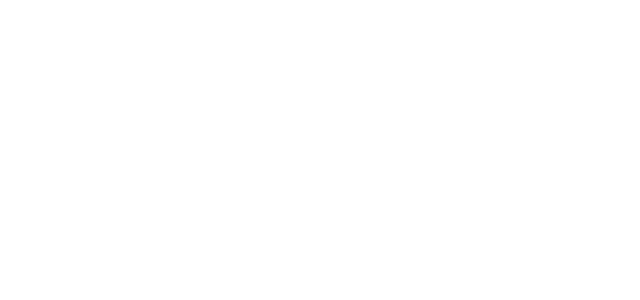
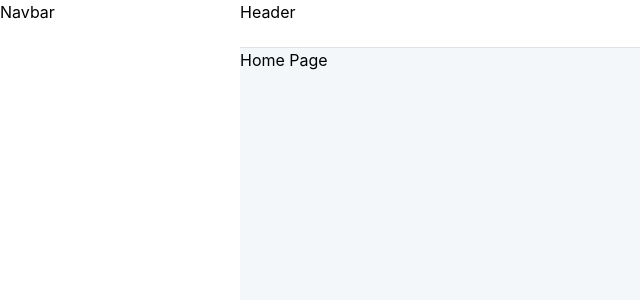
Before and after one commit to rebi13/inbox, a React (Vite) app: page / in a window 1280 px wide. Shown: the top 300 px of the page, without its empty margins (0-640 px from the left). Built offline with nearby package versions, Linux system fonts and the light colour scheme.

Commit message:
Feature: 전체 Layout 래핑

```diff
--- a/src/App.tsx
+++ b/src/App.tsx
@@ -8,6 +8,7 @@
 import ModalStackManager from "@/components/ModalStackManager";
 import DrawerStackManager from "@/components/DrawerStackManager";
 import { Loading } from "@/components/common/Loading";
+import Layout from "@/layouts";
 
 function App() {
   return (
@@ -18,6 +19,8 @@
             <Notifications position="top-center" />
 
             <Routes>
+              {/* 모든 라우트를 Layout으로 감싸서 Outlet이 렌더링되도록 구성 */}
+              <Route element={<Layout />}>
                 {routePaths.map((route) => (
                   <Route
                     key={route.path}
@@ -28,6 +31,7 @@
 
                 {/* 존재하지 않는 path 대응 */}
                 <Route path="*" element={<Navigate to="/" replace />} />
+              </Route>
             </Routes>
           </DrawerStackManager>
         </ModalStackManager>
--- /dev/null
+++ b/src/layouts/Header.tsx
@@ -0,0 +1,5 @@
+import { Flex } from "@mantine/core";
+
+export const Header = () => {
+  return <Flex h="3rem">Header</Flex>;
+};
--- /dev/null
+++ b/src/layouts/Navbar.tsx
@@ -0,0 +1,5 @@
+import { Flex } from "@mantine/core";
+
+export const Navbar = () => {
+  return <Flex w="15rem">Navbar</Flex>;
+};
--- /dev/null
+++ b/src/layouts/index.tsx
@@ -0,0 +1,37 @@
+import { AppShell, AppShellHeader, AppShellNavbar, Flex } from "@mantine/core";
+import { Outlet } from "react-router-dom";
+import { Header } from "@/layouts/Header";
+import { Navbar } from "@/layouts/Navbar";
+
+const Layout = () => {
+  return (
+    <Flex w="100%" mih="100%">
+      <AppShell
+        w="100%"
+        h="100%"
+        bg="#F3F7FA"
+        padding={0}
+        layout="alt"
+        header={{ height: "3rem" }}
+        navbar={{ width: "15rem", breakpoint: "none" }}
+      >
+        <AppShellHeader>
+          <Header />
+        </AppShellHeader>
+        <AppShellNavbar withBorder={false}>
+          <Navbar />
+        </AppShellNavbar>
+        <AppShell.Main
+          w="100%"
+          h="100%"
+          display="flex"
+          style={{ flexDirection: "column" }}
+        >
+          <Outlet />
+        </AppShell.Main>
+      </AppShell>
+    </Flex>
+  );
+};
+
+export default Layout;
--- a/src/router/index.tsx
+++ b/src/router/index.tsx
@@ -12,7 +12,7 @@
 
 const routePaths = [
   // home
-  { path: "/", elment: <HomePage /> },
+  { path: "/", element: <HomePage /> },
   // css
   { path: "/lineheight-showcase", element: <LineHeightShowcasePage /> },
 
```
Lines whose indentation alone changed are shown as unchanged.
